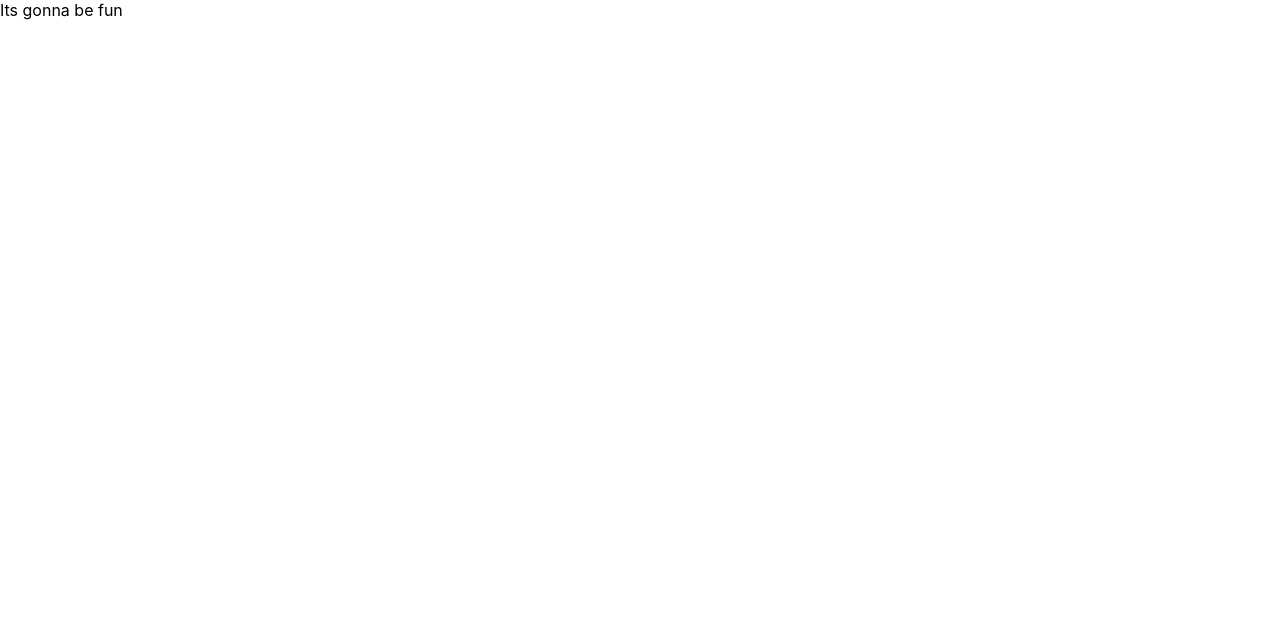
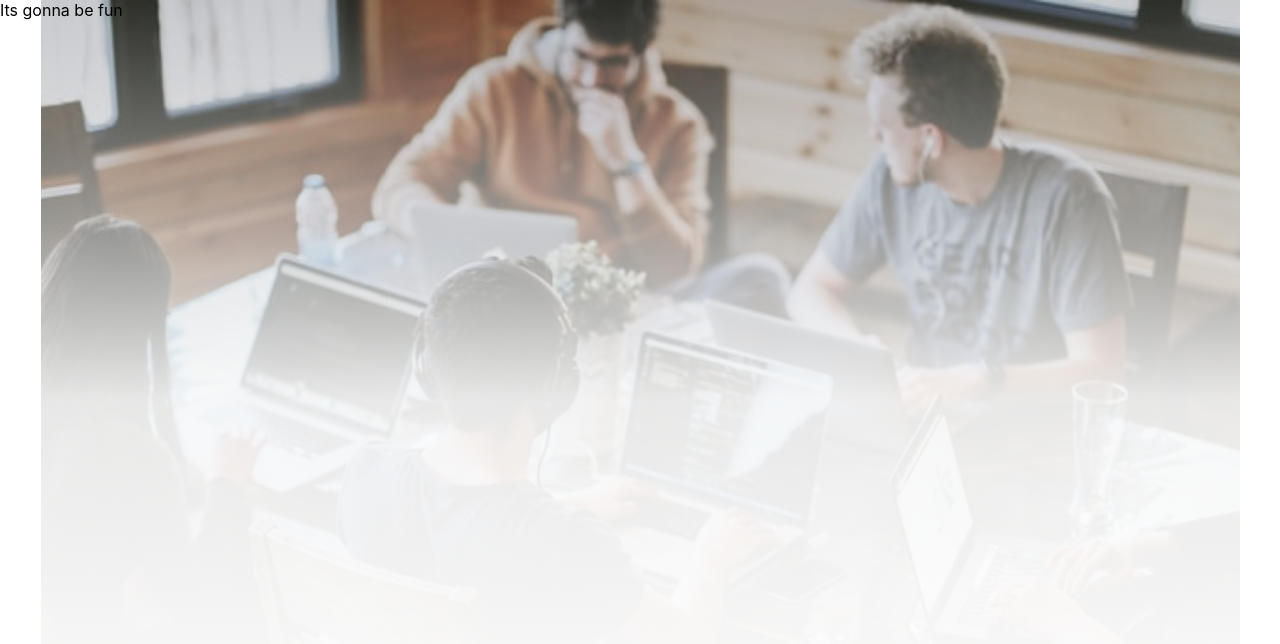
Before and after one commit to sprakash57/hunt-jobs, a React (Create React App) app in the folder client/: page / in a window 1280 px wide. Shown: the top 644 px of the page. Built offline with nearby package versions, Linux system fonts and the light colour scheme.

Commit message:
feat: Add image background to the application

```diff
--- a/client/src/index.css
+++ /dev/null
@@ -1,13 +0,0 @@
-body {
-  margin: 0;
-  font-family: -apple-system, BlinkMacSystemFont, 'Segoe UI', 'Roboto', 'Oxygen',
-    'Ubuntu', 'Cantarell', 'Fira Sans', 'Droid Sans', 'Helvetica Neue',
-    sans-serif;
-  -webkit-font-smoothing: antialiased;
-  -moz-osx-font-smoothing: grayscale;
-}
-
-code {
-  font-family: source-code-pro, Menlo, Monaco, Consolas, 'Courier New',
-    monospace;
-}
--- /dev/null
+++ b/client/src/index.scss
@@ -0,0 +1,37 @@
+:root {
+  --white: white;
+  --black: black;
+}
+html,
+body {
+  margin: 0;
+  padding: 0;
+  font-size: 16px;
+  font-family: -apple-system, BlinkMacSystemFont, 'Segoe UI', 'Roboto', 'Oxygen',
+    'Ubuntu', 'Cantarell', 'Fira Sans', 'Droid Sans', 'Helvetica Neue',
+    sans-serif;
+  -webkit-font-smoothing: antialiased;
+  -moz-osx-font-smoothing: grayscale;
+}
+body::before {
+  content: "";
+  position: fixed;
+  top: 0;
+  left: 0;
+  width: 100%;
+  height: 100%;
+  z-index: -1;
+  background-image: linear-gradient(
+        to bottom,
+        hsla(0, 0%, 100%, 0.1),
+        hsla(0, 1%, 100%, 0.9),
+        hsl(0, 1%, 100%)
+      ),
+      url('./assets/bg.jpg');
+    background-size: contain;
+    background-repeat: no-repeat;
+    background-position: center;
+}
+* {
+  box-sizing: border-box;
+}
--- a/client/src/index.tsx
+++ b/client/src/index.tsx
@@ -1,7 +1,7 @@
 import React from 'react';
 import ReactDOM from 'react-dom';
-import './index.css';
 import App from './App';
+import './index.scss';
 
 ReactDOM.render(
   <React.StrictMode>
```
Also changed, not shown: client/src/assets/bg.jpg (added).
